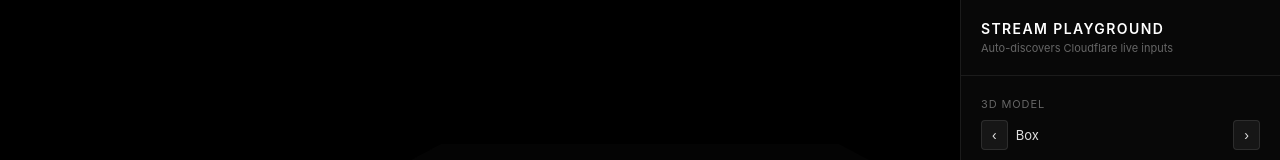
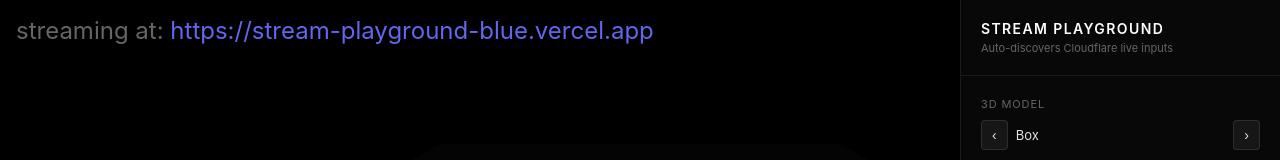
Before and after one commit to vytautasniedvaras/monkeyplayground, a website built with Vite: page index.html in a window 1280 px wide. Shown: the top 160 px of the page. Built offline with nearby package versions, Linux system fonts and the light colour scheme; no server answers; animation ran at ten frames a second.

Commit message:
added link on view

```diff
--- a/index.html
+++ b/index.html
@@ -274,6 +274,24 @@
     }
 
 
+    #stream-url {
+      position: fixed;
+      top: 16px;
+      left: 16px;
+      font-size: 24px;
+      color: #666;
+      z-index: 50;
+    }
+
+    #stream-url a {
+      color: #6366f1;
+      text-decoration: none;
+    }
+
+    #stream-url a:hover {
+      text-decoration: underline;
+    }
+
     /* Loading overlay */
     #loading-overlay {
       position: fixed;
@@ -328,6 +346,8 @@
 
   <div id="canvas-container"></div>
 
+  <div id="stream-url">streaming at: <a href="https://stream-playground-blue.vercel.app" target="_blank">https://stream-playground-blue.vercel.app</a></div>
+
   <button id="panel-toggle" title="Toggle panel">◀</button>
 
   <div id="ui-panel">
```
